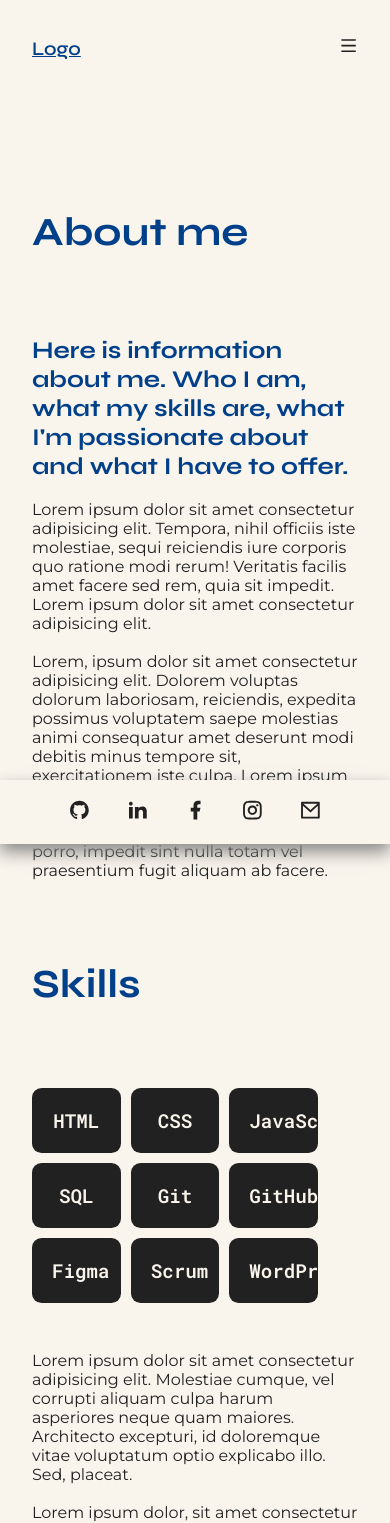
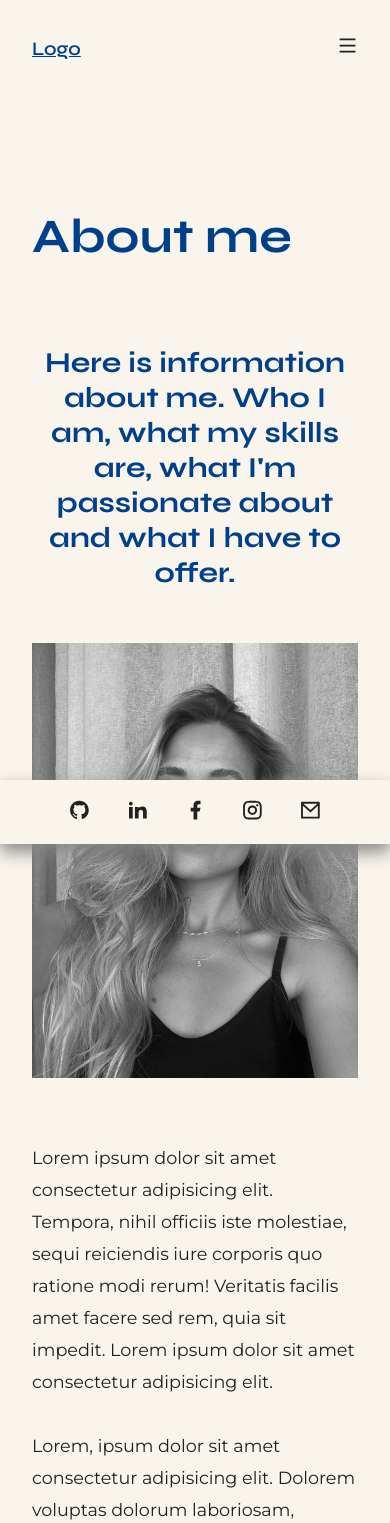
Before and after one commit to sinilaa/Sinifolio, a React (Create React App) app in the folder client/: page /about in a window 390 px wide. Shown: the top 1523 px of the page. Built offline with nearby package versions, Linux system fonts and the light colour scheme; no server answers; the HTML template or start-up script is replaced by a standard one.

Commit message:
image to about page

```diff
--- a/client/src/pages/AboutPage.js
+++ b/client/src/pages/AboutPage.js
@@ -1,4 +1,5 @@
 import { Helmet } from "react-helmet";
+
 
 // Functional component representing the About page
 export default function AboutPage() {
@@ -10,10 +11,16 @@ export default function AboutPage() {
         <meta name="description" content="This page is about me and my skills" />
       </Helmet>
 
+      <div className="introduction">
+        <div className="introduction_quote">
           <h1 className="title">About me</h1>
-      <div className="introduction">
           <h2 className="subtitle">Here is information about me.
           Who I am, what my skills are, what I'm passionate about and what I have to offer.</h2><br />
+        </div>
+        <img src="/assets/sinilaamanen.jpg" alt="Sini Laamanen" className="profile_img" width="420" height="560"></img>
+      </div>
+
+        <div className="introduction_text">
           <p>Lorem ipsum dolor sit amet consectetur adipisicing elit.
           Tempora, nihil officiis iste molestiae,
           sequi reiciendis iure corporis quo ratione modi rerum!
@@ -73,7 +80,7 @@ export default function AboutPage() {
 
         {/* CV download button */}
         <div className="cv_btn">
-          <a href="/assets/CV.pdf" target="_blank" rel="noopener noreferrer">CV</a>
+          <a href="/assets/CV.pdf" alt="cv" target="_blank" rel="noopener noreferrer">CV</a>
         </div>
       </div>
     </div>
--- a/client/src/styles/App.css
+++ b/client/src/styles/App.css
@@ -40,13 +40,23 @@
 
 /*========== Responsive typography ==========*/
 /* RESPONSIVE FOR SMALL DEVICES */
-@media screen and (max-width: 700px) {
+@media screen and (max-width: 330px) {
   :root {
     --body-font-size: 1rem;
-    --title-font-size: 2.5rem;
-    --subtitle-font-size: 1.5rem;
-    --main-title-font-size: 2.5rem;
-    --main-subtitle-font-size: 0.8rem;
+    --title-font-size: 1.8rem;
+    --subtitle-font-size: 1.4rem;
+    --main-title-font-size: 2rem;
+    --main-subtitle-font-size: 0.7rem;
+  }
+}
+
+@media screen and (max-width: 660px) and (min-width: 331px) {
+  :root {
+    --body-font-size: 1.1rem;
+    --title-font-size: 3rem;
+    --subtitle-font-size: 1.8rem;
+    --main-title-font-size: 3.5rem;
+    --main-subtitle-font-size: 1.1rem;
   }
 }
 
@@ -59,6 +69,7 @@
 
 html {
   scroll-behavior: smooth;
+  -webkit-text-size-adjust: 100%;
 }
 
 body {
@@ -101,6 +112,10 @@ body {
   font-family: var(--title-font);
   font-size: var(--subtitle-font-size);
   font-weight: var(--title-font-weight);
+}
+
+p {
+  line-height: 2rem;
 }
 
 h1,
@@ -236,6 +251,20 @@ header {
 }
 
 /*=============== ABOUT PAGE ===============*/
+.introduction {
+  justify-content: space-between;
+  align-items: flex-end;
+  gap: 2rem;
+  margin-bottom: 4rem;
+}
+
+.profile_img {
+  max-width: 100%;
+  height: auto;
+  align-self: flex-start;
+}
+
+.introduction,
 .skills_section,
 .skills_column_skills,
 .skills_list,
@@ -243,13 +272,14 @@ header {
   display: flex;
 }
 
+.introduction .title,
+.introduction_quote,
 .skills_column_skills,
 .skills_column_text,
 .skills_text,
 .cv_btn {
   flex: 1;
 }
-
 
 .skills_section {
   justify-content: space-between;
@@ -689,6 +719,21 @@ div.edit_row{
 }
 
 /*=============== MEDIA QUERIES ===============*/
+@media screen and (max-width: 760px) {
+  .introduction {
+    align-items: center;
+    flex-direction: column;
+    margin-bottom: 2rem;
+  }
+  .profile_img {
+    align-self: center;
+    margin-bottom: 2rem;
+  }
+  .introduction_quote .subtitle {
+    text-align: center;
+  }
+}
+
 /* RESPONSIVE FOR SMALL & MEDIUM DEVICES */
 @media screen and (max-width: 1023px) {
   .nav_menu {
@@ -792,7 +837,10 @@ div.edit_row{
 }
 
 /* RESPONSIVE FOR LARGE DEVICES */
-@media screen and (min-width: 1023px) {
+@media screen and (min-width: 1024px) {
+  p {
+    line-height: 2rem;
+  }
   .nav {
     height: calc(var(--header-height) + 2rem);
     column-gap: 3rem;
```
Also changed, not shown: client/public/assets/sinilaamanen.jpg (added). Lines whose indentation alone changed are shown as unchanged.
